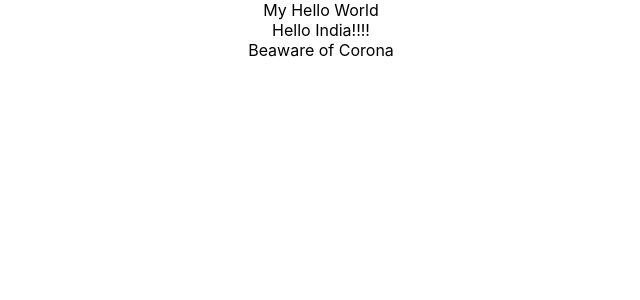
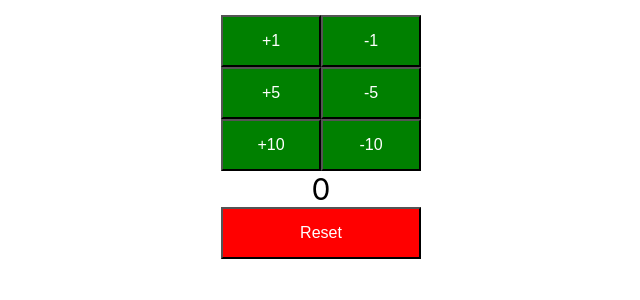
Before and after one commit to rishav875/todo-app, a React (Create React App) app: page / in a window 1280 px wide. Shown: the top 300 px of the page, without its empty margins (319-959 px from the left). Built offline with nearby package versions, Linux system fonts and the light colour scheme.

Commit message:
Created the counter Application

```diff
--- a/src/App.js
+++ b/src/App.js
@@ -3,6 +3,7 @@
 import { Component } from 'react';
 import FirstComponent from './Components/SampleLearningComponents/FirstComponent'
 import SecondComponent from './Components/SampleLearningComponents/SecondComponent'
+import Counter from './Components/Counters/Counter'
 
 function App() {
   return (
@@ -21,11 +22,22 @@
           Learn React
         </a>
       </header> */}
-      My Hello World
+      <Counter/>
+    </div>
+  );
+}
+class ThirdComponent extends Component{
+  render(){
+    return(
+      <div className="thirdComponent">
+    My Hello World
       <FirstComponent/>
       <SecondComponent/>
     </div>
-  );
+    );
+    }
+
+
 }
 
 
--- /dev/null
+++ b/src/Components/Counters/Counter.css
@@ -0,0 +1,19 @@
+button {
+    background-color: green;
+    font-size: 16px;
+    padding: 15px 30px;
+    color: white;
+    width: 100px;
+}
+
+.count{
+    font-size: 30px ;
+    padding: 15px 30px;
+}
+.reset{
+    background-color:red;
+    width: 200px;
+}
+body{
+    padding: 15px 30px;
+}
--- /dev/null
+++ b/src/Components/Counters/Counter.jsx
@@ -0,0 +1,103 @@
+import { Component } from 'react';
+import './Counter.css'
+import PropTypes from 'prop-types'
+
+class Counter extends Component {
+    constructor() {
+        super();  // Error 1
+        this.state = {
+            counter: 0
+        }
+        this.increment = this.increment.bind(this)
+        this.decrement = this.decrement.bind(this)
+        this.reset = this.reset.bind(this)
+    }
+    render() {
+        return (
+            <div className="counter">
+                <CounterButton  incrementMethod = {this.increment} decrementMethod = {this.decrement}/>
+                <CounterButton by={5} incrementMethod = {this.increment} decrementMethod = {this.decrement}/>
+                <CounterButton by={10} incrementMethod = {this.increment} decrementMethod = {this.decrement}/>
+                <span className="count">{this.state.counter}</span>
+                <div><button className="reset" onClick={this.reset}>Reset</button></div>
+            </div>
+        );
+    }
+    reset(){
+        this.setState(
+            ()=>{
+              return {counter: 0}
+            }
+        )
+    }
+    increment(by) { // Update  state - counter ++
+        //console.log(`increment from Child -${by}`);
+        //this.state.counter++
+        this.setState(
+            (prevState) =>{// Arrow Function
+            //counter: this.state.counter + by
+            return {counter: prevState.counter + by}
+        })
+    }
+
+    decrement(by) { // Update  state - counter ++
+        //console.log(`increment from Child -${by}`);
+        //this.state.counter++
+        this.setState(
+            (prevState) =>{// Arrow Function
+            //counter: this.state.counter + by
+            return {counter: prevState.counter - by}
+        })
+    }
+}
+
+
+//Creating Component using a function
+class CounterButton extends Component {
+    //Define the initial state in a constructor
+    //state => counter 0
+
+    constructor() {
+        super();  // Error 1
+        this.state = {
+            counter: 0
+        }
+        this.increment = this.increment.bind(this)
+        this.decrement = this.decrement.bind(this)
+    }
+
+    render() {
+        return (
+            <div className="counterButton">
+                <button onClick={this.increment}>+{this.props.by}</button>
+                <button onClick={this.decrement}>-{this.props.by}</button>
+                {/* <span className="count">{this.state.counter}</span> */}
+            </div>
+        );
+    }
+
+
+    increment() { // Update  state - counter ++
+        //console.log('increment');
+        //this.state.counter++
+        this.setState({
+            counter: this.state.counter + this.props.by
+        })
+        this.props.incrementMethod(this.props.by)
+    }
+    decrement() { // Update  state - counter ++
+        //console.log('increment');
+        //this.state.counter++
+        this.setState({
+            counter: this.state.counter - this.props.by
+        })
+        this.props.decrementMethod(this.props.by)
+    }
+}
+CounterButton.defaultProps = {
+    by: 1
+}
+CounterButton.propTypes = {
+    by: PropTypes.number
+}
+export default Counter;
```
